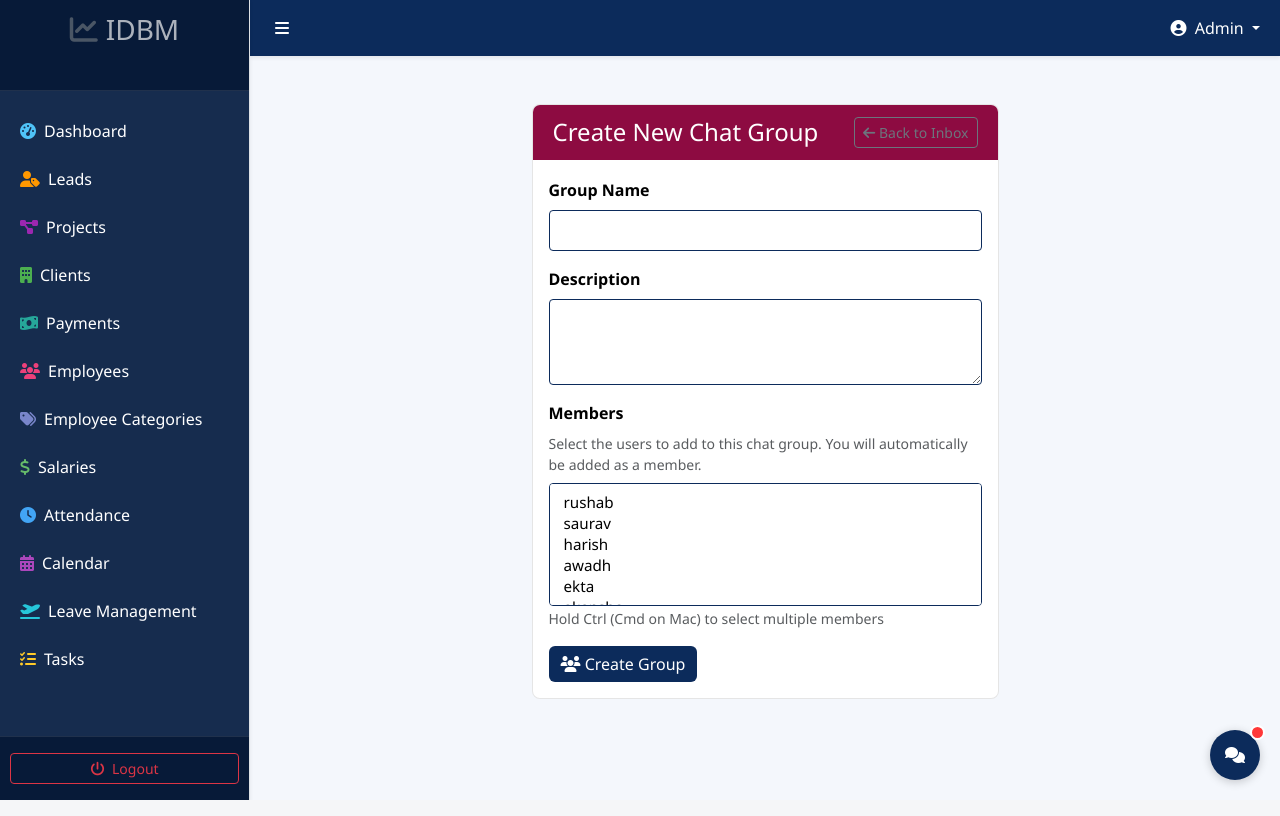
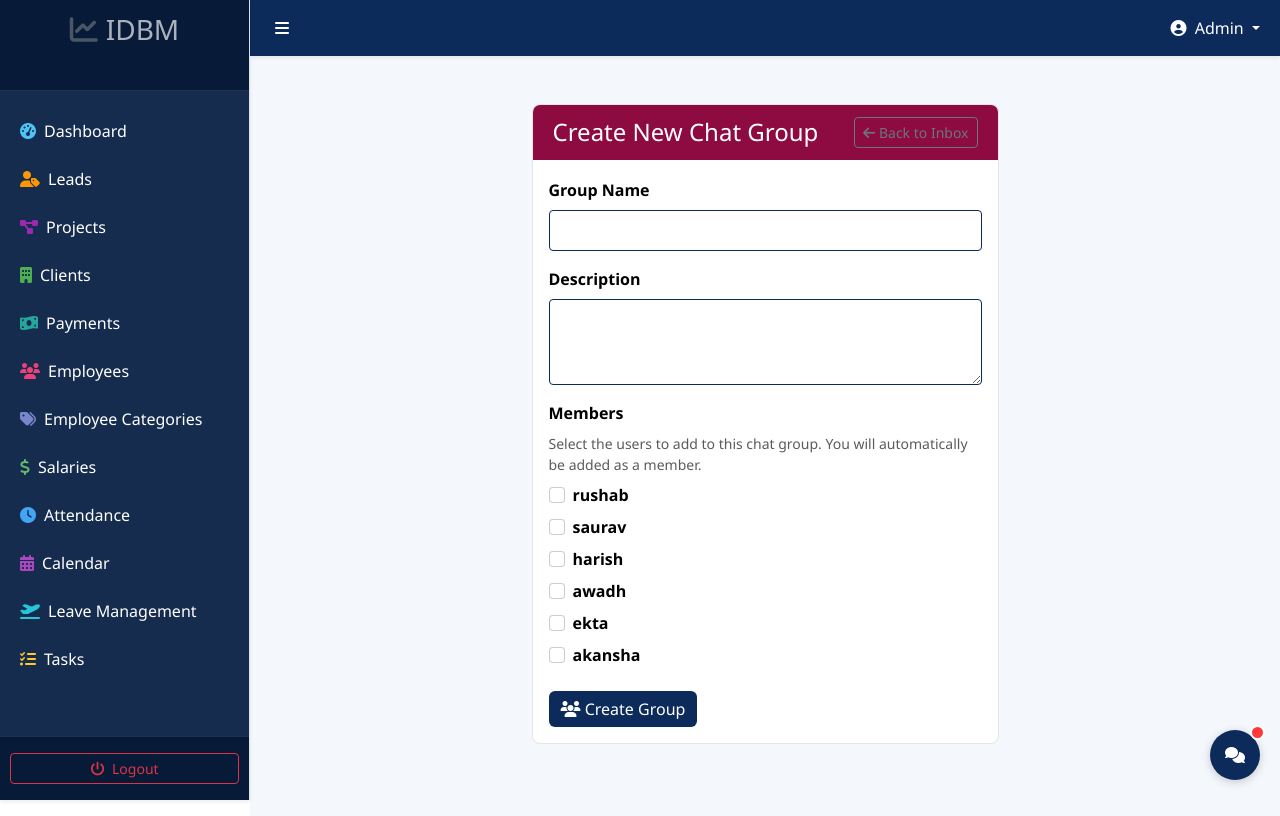
Before and after one commit to pratikgosavii/dbm_pro, a Django app: page /chat/group/create/ in a window 1280 px wide. Run offline with Django 4.2, Linux system fonts and the light colour scheme; a user stored in the database is signed in; data comes from the database, SQL or seed files in the repository.

Commit message:
Assistant checkpoint: Update member selection to use checkboxes
Assistant generated file changes:
- templates/chat/create_group.html: Replace select with checkboxes
- chat/forms.py: Update form widget to CheckboxSelectMultiple

---

User prompt:

add check box instead of holding ctrl feature

Replit-Commit-Author: Assistant
Replit-Commit-Session-Id: 9acde064-6f13-4e83-b800-a27f74cbbb8e

```diff
--- a/chat/forms.py
+++ b/chat/forms.py
@@ -10,7 +10,7 @@ class ChatGroupForm(forms.ModelForm):
         widgets = {
             'name': forms.TextInput(attrs={'class': 'form-control border-purple'}),
             'description': forms.Textarea(attrs={'class': 'form-control border-purple', 'rows': 3}),
-            'members': forms.SelectMultiple(attrs={'class': 'form-select border-purple', 'size': '5'}),
+            'members': forms.CheckboxSelectMultiple(attrs={'class': 'list-unstyled'}),
         }
 
     def __init__(self, *args, **kwargs):
--- a/templates/chat/create_group.html
+++ b/templates/chat/create_group.html
@@ -47,8 +47,14 @@
                                 <div class="form-text mb-2">
                                     Select the users to add to this chat group. You will automatically be added as a member.
                                 </div>
-                                {{ form.members }}
-<small class="form-text text-muted">Hold Ctrl (Cmd on Mac) to select multiple members</small>
+                                <div class="members-checkbox-list">
+                                    {% for member in form.members.field.queryset %}
+                                    <div class="form-check">
+                                        <input type="checkbox" name="members" value="{{ member.id }}" class="form-check-input" id="member_{{ member.id }}">
+                                        <label class="form-check-label" for="member_{{ member.id }}">{{ member.username }}</label>
+                                    </div>
+                                    {% endfor %}
+                                </div>
                                 {% if form.members.errors %}
                                     <div class="invalid-feedback d-block">
                                         {{ form.members.errors }}
```
